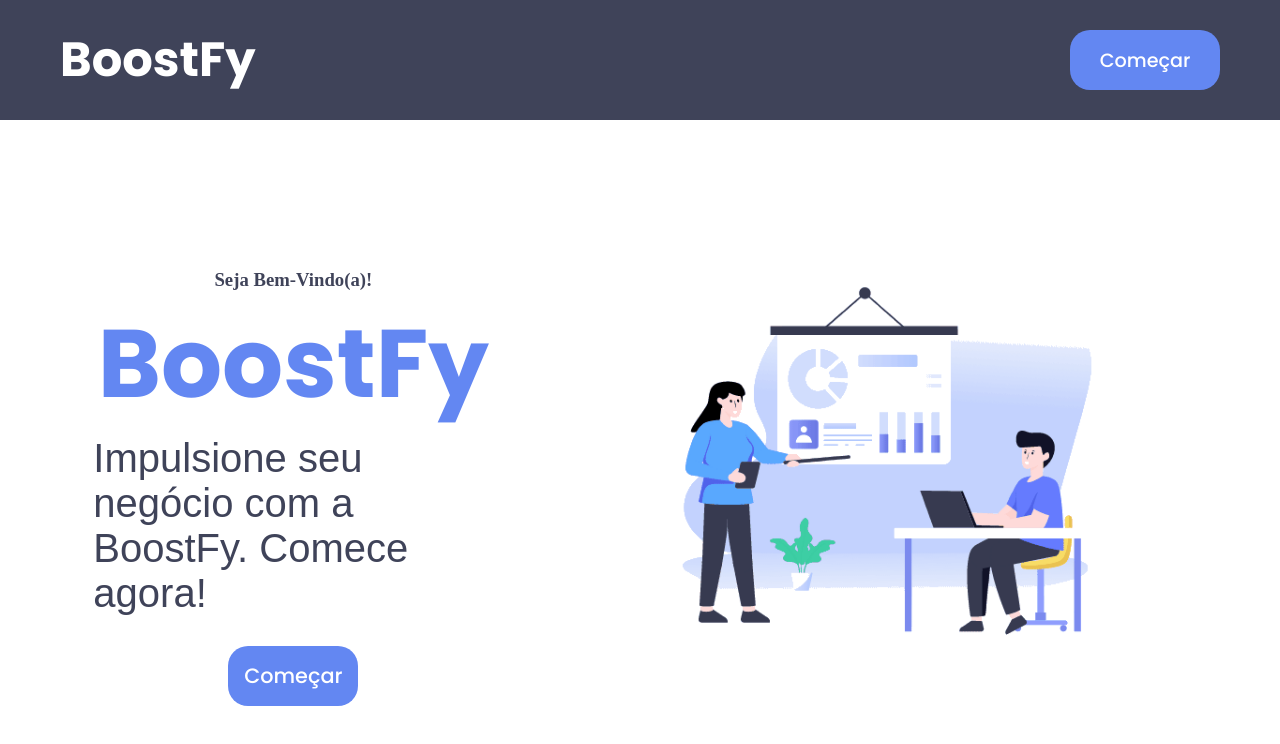
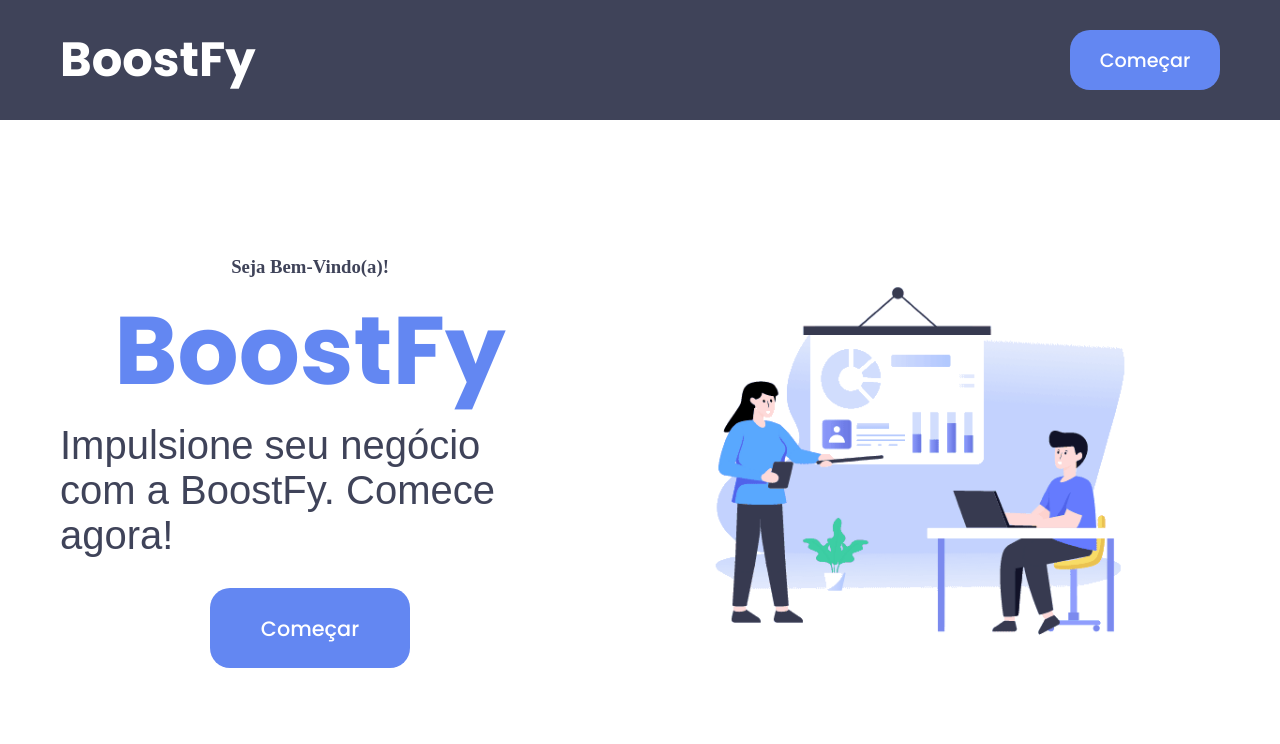
Before and after one commit to neon-ventura/boostfy, a Next.js app: page / in a window 1280 px wide. Shown: the top 744 px of the page. Built offline with nearby package versions, Linux system fonts and the light colour scheme.

Commit message:
project finish

```diff
--- a/src/app/api/route.js
+++ b/src/app/api/route.js
@@ -1,4 +1,6 @@
 import { NextResponse } from 'next/server';
+
+// 02.814.497/0002-98 CNPJ para exemplo se precisar
 
 const listId = "901107866463"; // <--- coloque o id da sua lista do CLickUp aqui
 const authorization = "pk_158659484_QWV9ZJHAUFF7MI8O2TSJTA09CVHQ8VXV"; // <--- coloque o token de acesso aqui
@@ -63,5 +65,3 @@ export async function POST(req) {
     return NextResponse.json({ message: 'Error creating task', error: error.message }, { status: 500 });
   }
 }
-
-// 02.814.497/0002-98
--- a/src/app/page.jsx
+++ b/src/app/page.jsx
@@ -16,7 +16,7 @@ export default function Home() {
           <Link href={'/form'}><button className={styles.start_btn}>Começar</button></Link>
         </div>
         <div className={styles.img_pc}>
-          <Image src={'/Lottie2.gif'} height={600} width={600} alt="Animation Gif" />
+          <Image priority src={'/Lottie2.gif'} height={600} width={600} alt="Animation Gif" />
         </div>
       </div>
     </>
--- a/src/app/page.module.css
+++ b/src/app/page.module.css
@@ -52,13 +52,14 @@
     .content {
         margin-top: 50px;
         display: flex;
+        flex-direction: column;
         justify-content: space-evenly;
         align-items: center;
     }
 
     .paragraph {
         font-size: 2.5em;
-        width: 400px;
+        width: 500px;
     }
 
     .logo {
@@ -66,10 +67,26 @@
     }
 
     .img {
+        display: block;
+        height: 600px;
+        width: 600px;
+    }
+
+    .start_btn {
+        height: 80px;
+        width: 200px;
+        margin-bottom: 50px;
+    }
+}
+
+@media (min-width: 1280px) {
+    .img {
         display: none;
     }
-
     .img_pc {
         display: block;
     }
+    .content {
+        flex-direction: row;
+    }
 }
--- /dev/null
+++ b/src/components/NavForm/Nav.module.css
@@ -0,0 +1,46 @@
+.nav {
+    display: flex;
+    padding: 20px;
+    justify-content: space-between;
+    align-items: center;
+    width: 100%;
+    background-color: var(--gray);
+    height: 80px;
+    font-family: "Poppins", sans-serif;
+}
+
+.logo {
+    color: #fff;
+}
+
+.start_btn {
+    height: 40px;
+    width: 80px;
+    border: none;
+    font-family: "Poppins", sans-serif;
+    font-weight: 500;
+    border-radius: 20px;
+    background-color: var(--blue);
+    color: white;
+}
+
+.start_btn:hover {
+    background-color: var(--gray);
+    border: 1px solid #fff;
+    transition: 0.2s ease-out;
+    cursor: pointer;
+}
+
+@media (min-width: 768px) {
+    .nav {
+        padding: 60px;
+    }
+    .logo {
+        font-size: 3em;
+    }
+    .start_btn {
+        height: 60px;
+        width: 150px;
+        font-size: 1.2em;
+    }
+}
```
Also changed, not shown: src/app/form/Form.module.css (+13 -1 lines), src/app/form/page.jsx (+14 -5 lines), src/components/NavForm/NavForm.jsx (added, +14 -0 lines), public/Lottie.gif (deleted), public/lottie-form.gif (deleted).
